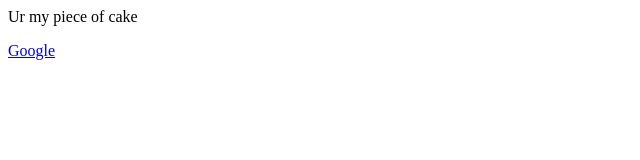
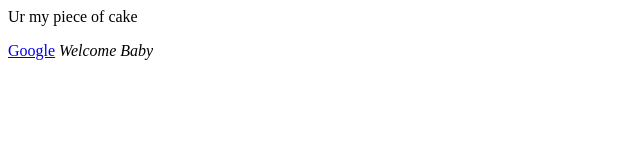
Before and after one commit to Bel0x/Dates, a plain HTML site: page index.html in a window 1280 px wide. Shown: the full height of the page, 0-640 px from the left. Drawn offline with Linux system fonts and the light colour scheme.

Commit message:
we add italic tag contain welcome baby

```diff
--- a/index.html
+++ b/index.html
@@ -5,5 +5,6 @@
 <body>
 	<p>Ur my piece of cake</p>
 	<a href="https://www.google.com">Google</a>
+	<i>Welcome Baby</i>
 </body>
 </html>
```
